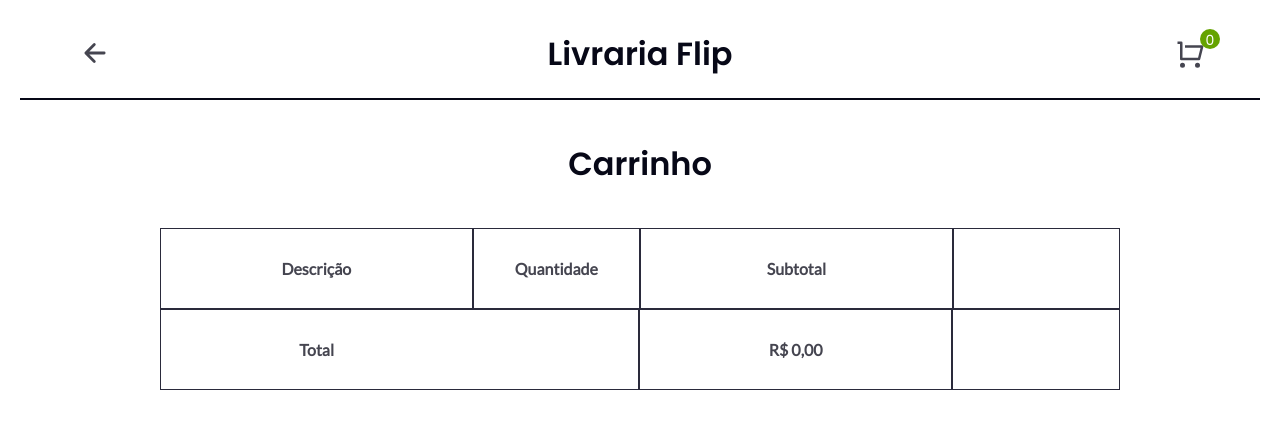
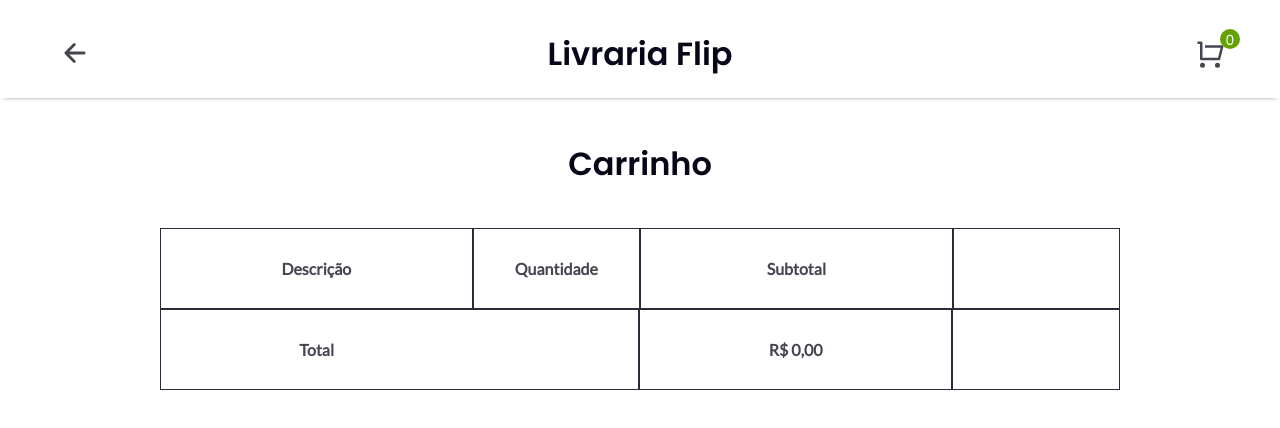
Before and after one commit to devdanielsantana/livraria-flip, a React (Create React App) app: page /checkout in a window 1280 px wide. Shown: the top 428 px of the page. Built offline with nearby package versions, Linux system fonts and the light colour scheme.

Commit message:
fix: some style adjustments

```diff
--- a/public/index.html
+++ b/public/index.html
@@ -3,7 +3,7 @@
 
 <head>
   <meta charset="utf-8" />
-  <link rel="icon" href="%PUBLIC_URL%/favicon.ico" />
+  <link rel="icon" href="%PUBLIC_URL%/favicon.svg" />
   <meta name="viewport" content="width=device-width, initial-scale=1" />
   <meta name="theme-color" content="#000000" />
   <meta name="description" content="Projeto desenvolvido para testes para a empresa Pagar.me" />
--- a/src/components/Wrapper/styles.ts
+++ b/src/components/Wrapper/styles.ts
@@ -6,5 +6,8 @@ export const Container = styled.div`
   align-items: center;
   flex-wrap: wrap;
 
+  padding-left: 20px;
+  padding-right: 20px;
+
   margin-top: 100px;
 `;
--- a/src/components/checkoutTable/style.ts
+++ b/src/components/checkoutTable/style.ts
@@ -36,6 +36,16 @@ export const THeader = styled.thead`
       flex: 2;
       padding: 30px 50px;
     }
+
+    @media (max-width: 768px) {
+      padding: 30px 10px;
+      word-wrap: break-word;
+
+      &:nth-child(odd),
+      &:nth-child(odd) {
+        padding: 30px 25px;
+      }
+    }
   }
 `;
 
@@ -64,6 +74,15 @@ export const TBody = styled.tbody`
     &:nth-child(odd) {
       flex: 2;
       padding: 25px 50px;
+    }
+
+    @media (max-width: 768px) {
+      padding: 30px 10px;
+
+      &:nth-child(odd),
+      &:nth-child(odd) {
+        padding: 30px 25px;
+      }
     }
   }
 `;
@@ -103,5 +122,14 @@ export const TFooter = styled.tfoot`
     &:nth-child(2) {
       border-left: none;
     }
+
+    @media (max-width: 768px) {
+      padding: 30px 10px;
+
+      &:nth-child(odd),
+      &:nth-child(odd) {
+        padding: 30px 25px;
+      }
+    }
   }
 `;
--- a/src/components/header/index.tsx
+++ b/src/components/header/index.tsx
@@ -3,7 +3,7 @@ import { RiShoppingCartLine } from 'react-icons/ri';
 import { Link, useHistory, useLocation } from 'react-router-dom';
 import { IoArrowBack } from 'react-icons/io5';
 import { GlobalContext } from '../../contexts/GlobalContext';
-import * as S from './styles';
+import { StyledHeader, CartContainer } from './styles';
 
 const Header: React.FC = () => {
   const { totalInCart } = useContext(GlobalContext);
@@ -11,7 +11,7 @@ const Header: React.FC = () => {
   const location = useLocation();
 
   return (
-    <S.Header>
+    <StyledHeader>
       <div>
         {location.pathname === '/checkout' && (
           <button type="button" onClick={() => history.goBack()}>
@@ -21,7 +21,7 @@ const Header: React.FC = () => {
 
         <h1>Livraria Flip</h1>
 
-        <S.CartContainer>
+        <CartContainer>
           {totalInCart > 0 ? (
             <>
               <Link to="./checkout">
@@ -35,9 +35,9 @@ const Header: React.FC = () => {
               <RiShoppingCartLine size={30} />
             </>
           )}
-        </S.CartContainer>
+        </CartContainer>
       </div>
-    </S.Header>
+    </StyledHeader>
   );
 };
 
--- a/src/components/header/styles.ts
+++ b/src/components/header/styles.ts
@@ -1,8 +1,8 @@
 import styled from 'styled-components';
 import { theme } from '../../assets/themes/theme';
 
-export const Header = styled.header`
-  width: calc(100% - 40px);
+export const StyledHeader = styled.header`
+  width: 100%;
   padding-bottom: 20px;
   position: fixed;
   top: 0;
@@ -10,7 +10,7 @@ export const Header = styled.header`
   background: ${theme.colors.invertedContent};
   z-index: 10;
 
-  box-shadow: 0 2px ${theme.colors.darkContent};
+  box-shadow: 0 2px 5px -4px ${theme.colors.darkContent};
 
   svg:hover {
     fill: ${theme.colors.secondary};
--- a/src/styles/global.ts
+++ b/src/styles/global.ts
@@ -38,7 +38,9 @@ export default createGlobalStyle`
   #root {
     max-width: 100%;
     margin: 0 auto;
-    padding: 40px 20px;
+    padding-top: 40px;
+    padding-bottom: 40px;
+    /* padding: 40px 20px; */
   }
 
 `;
```
Also changed, not shown: public/favicon.svg (added).
